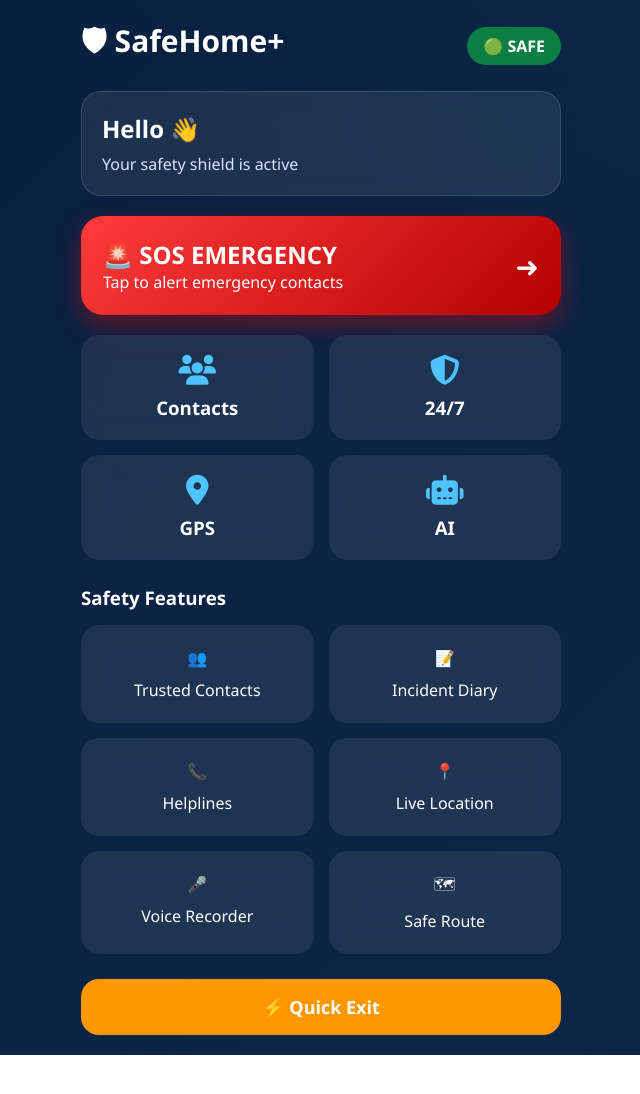
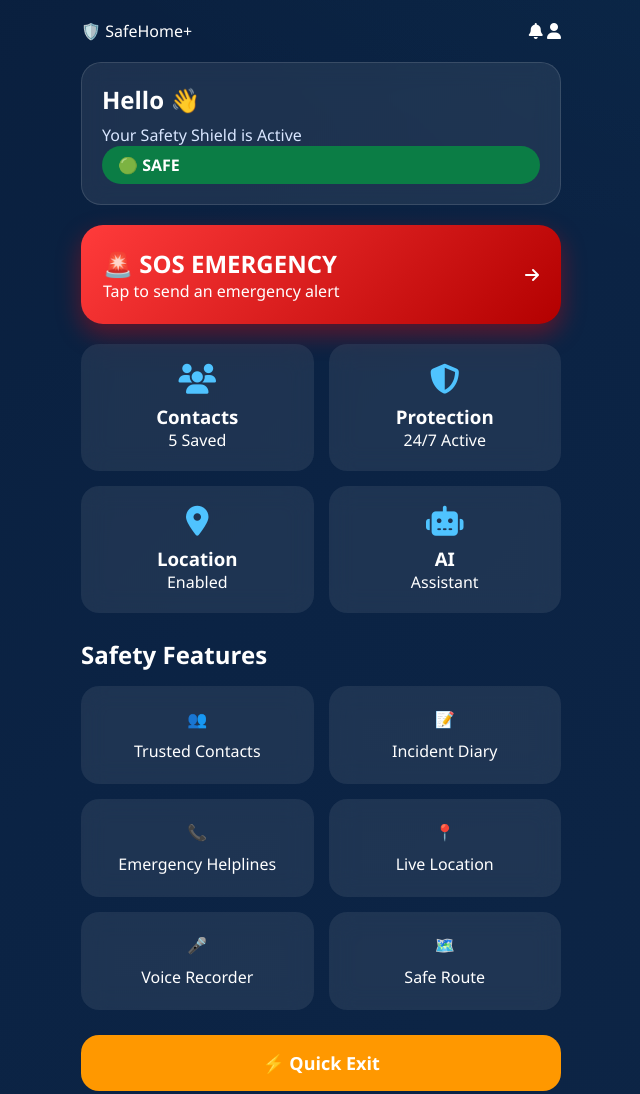
Before and after one commit to vmsuhas075-stack/SafeHome, a website: page dashboard.html in a window 1280 px wide. Shown: the whole page, without its empty margins (319-959 px from the left). Before the commit the page ends 1055 px from the top, so only its background shows below. Drawn offline with Linux system fonts and the light colour scheme.

Commit message:
dashboard.html

```diff
--- a/dashboard.html
+++ b/dashboard.html
@@ -1,6 +1,5 @@
 <!DOCTYPE html>
 <html lang="en">
-
 <head>
 <meta charset="UTF-8">
 <meta name="viewport" content="width=device-width, initial-scale=1.0">
@@ -10,62 +9,83 @@
 
 <link rel="stylesheet"
 href="https://cdnjs.cloudflare.com/ajax/libs/font-awesome/6.5.2/css/all.min.css">
+
 </head>
 
 <body>
 
 <div class="dashboard">
 
-    <!-- Header -->
 <div class="header">
-        <h1>🛡 SafeHome+</h1>
-        <div class="status">🟢 SAFE</div>
+
+<div class="logo">
+🛡️ SafeHome+
 </div>
 
-    <!-- Welcome Card -->
-    <div class="welcome-card">
-        <h2>Hello 👋</h2>
-        <p>Your safety shield is active</p>
+<div class="header-icons">
+<i class="fa-solid fa-bell"></i>
+<i class="fa-solid fa-user"></i>
 </div>
 
-    <!-- SOS Card -->
-    <div class="sos-card" onclick="sendSOS()">
-        <div>
-            <h2>🚨 SOS EMERGENCY</h2>
-            <p>Tap to alert emergency contacts</p>
 </div>
 
-        <div class="arrow">
-            ➜
-        </div>
+<div class="welcome-card">
+
+<h2>Hello 👋</h2>
+
+<p>Your Safety Shield is Active</p>
+
+<div class="status">
+🟢 SAFE
 </div>
 
-    <!-- Status -->
+</div>
+
+<div class="sos-card" onclick="sendSOS()">
+
+<div>
+
+<h2>🚨 SOS EMERGENCY</h2>
+
+<p>Tap to send an emergency alert</p>
+
+</div>
+
+<i class="fa-solid fa-arrow-right"></i>
+
+</div>
+
 <div class="status-grid">
 
 <div class="mini-card">
 <i class="fa-solid fa-users"></i>
 <h3>Contacts</h3>
+<p>5 Saved</p>
 </div>
 
 <div class="mini-card">
 <i class="fa-solid fa-shield-halved"></i>
-            <h3>24/7</h3>
+<h3>Protection</h3>
+<p>24/7 Active</p>
 </div>
 
 <div class="mini-card">
 <i class="fa-solid fa-location-dot"></i>
-            <h3>GPS</h3>
+<h3>Location</h3>
+<p>Enabled</p>
 </div>
 
 <div class="mini-card">
 <i class="fa-solid fa-robot"></i>
 <h3>AI</h3>
+<p>Assistant</p>
 </div>
 
 </div>
 
-    <h3 class="section-title">Safety Features</h3>
+<h2 class="section-title">
+Safety Features
+</h2>
 
 <div class="feature-grid">
 
@@ -81,7 +101,7 @@
 
 <a href="resources.html" class="feature-card">
 📞
-            <span>Helplines</span>
+<span>Emergency Helplines</span>
 </a>
 
 <a href="#" class="feature-card">
@@ -95,7 +115,7 @@
 </a>
 
 <a href="#" class="feature-card">
-            🗺
+🗺️
 <span>Safe Route</span>
 </a>
 
```
Lines whose indentation alone changed are shown as unchanged.
